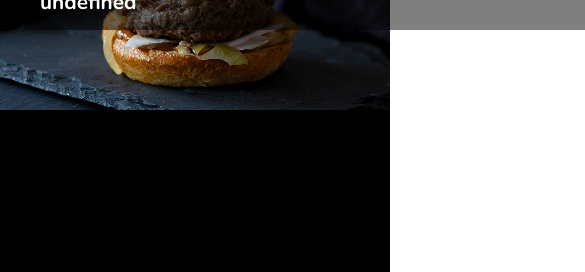
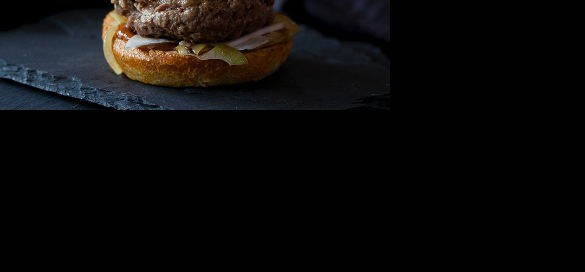
Before and after one commit to ClaudioCamba/restaurant-page, a website built with webpack: page dist/index.html in a window 390 px wide. Shown: the part 572-844 px from the top of the page, 585 px wide, since content can reach past the window. Built offline with nearby package versions, Linux system fonts and the light colour scheme; files whose address does not match are found by name.

Commit message:
Update array to object function, updated array values for menu page

```diff
--- a/src/css/style.css
+++ b/src/css/style.css
@@ -179,7 +179,7 @@ table {
 }
 
 body {
-  /* background-color: var(--black-color); */
+  background-color: var(--black-color);
   color: var(--white-color);
 }
 
@@ -223,7 +223,7 @@ header {
 }
 
 #content {
-  height: 100vh;
+  min-height: 100vh;
   background-image: url(http://127.0.0.1:5500/Learn-Web-Development/top_projects_repos/main_top_projects/restaurant-page/dist/a3a472bbe729025ab2d7.jpg);
   background-color: var(--black-color);
   background-position: right;
@@ -244,11 +244,11 @@ p.desc br {
 }
 
 /* Home Styling */
-.home-wrap {
+#content > div {
   width: 100%;
   height: 100%;
   max-width: 62.5rem;
-  display: flex;
+  padding-top: 10rem;
 }
 
 .home-wrap .copy-wrap {
--- a/src/data/copy.csv
+++ b/src/data/copy.csv
@@ -1,5 +1,15 @@
-Title,Burger!
-Intro,"Lorem ipsum dolor sit, amet consectetur adipisicing elit. Ratione, vel
-blanditiis. Nisi hic molestias accusantium, reiciendis commodi,
-perspiciatis iusto temporibus corrupti aspernatur fuga aliquam sunt
-eos porro cumque consectetur aperiam!"
+home-title,Burger!,,
+home-intro,"Lorem ipsum dolor sit, amet consectetur adipisicing elit. Ratione, vel blanditiis. Nisi hic molestias accusantium, reiciendis commodi, perspiciatis iusto temporibus corrupti aspernatur fuga aliquam sunt eos porro cumque consectetur aperiam!",,
+menu-title,Burger! Menu,,
+start-title,Starters,starter,3
+starter1,Starter 1,"Lorem ipsum dolor sit, amet consectetur adipisicing elit. Ratione, vel blanditiis. ",£5.00
+starter2,Starter 2,"Lorem ipsum dolor sit, amet consectetur adipisicing elit. Ratione, vel blanditiis. ",£5.00
+starter3,Starter 3,"Lorem ipsum dolor sit, amet consectetur adipisicing elit. Ratione, vel blanditiis. ",£5.00
+main-title,Mains,main,3
+main1,Main 1,"Lorem ipsum dolor sit, amet consectetur adipisicing elit. Ratione, vel blanditiis. ",£20.00
+main2,Main 2,"Lorem ipsum dolor sit, amet consectetur adipisicing elit. Ratione, vel blanditiis. ",£20.00
+main3,Main 3,"Lorem ipsum dolor sit, amet consectetur adipisicing elit. Ratione, vel blanditiis. ",£20.00
+dessert-title,Dessert,dessert,3
+dessert1,Dessert 1,"Lorem ipsum dolor sit, amet consectetur adipisicing elit. Ratione, vel blanditiis. ",£5.00
+dessert2,Dessert 2,"Lorem ipsum dolor sit, amet consectetur adipisicing elit. Ratione, vel blanditiis. ",£5.00
+dessert3,Dessert 3,"Lorem ipsum dolor sit, amet consectetur adipisicing elit. Ratione, vel blanditiis. ",£5.00
--- a/src/index.js
+++ b/src/index.js
@@ -5,7 +5,7 @@ import { contact } from './pages/contact';
 
 const content = document.querySelector('#content'); // Content wrap
 
-// Navigation
+// Build Navigation
 const navbar = () => {
     const ul = document.createElement('ul');
     const header = document.createElement('header');
@@ -27,7 +27,6 @@ const navbar = () => {
                 content.innerHTML = '';
                 content.appendChild(pages.func[i]);
                 e.target.classList.add('active');
-                console.log(e.target)
             }
         });
         ul.appendChild(li);
--- a/src/pages/home.js
+++ b/src/pages/home.js
@@ -2,13 +2,29 @@
 import data from './../data/copy.csv';
 
 // Convert array to object
-const obj = {};
-for (const val of data) { obj[val[0]] = val[1]; }
+const arrToObj = () => {
+    const obj = {};
+    for (const arr of data) {
+        if (arr.length === 2) {
+            obj[arr[0]] = arr[1];
+        } else if (arr.length > 2) {
+            obj[arr[0]] = [];
+            for (let x = 1; x < arr.length; x++) {
+                if (arr[x] !== '' && arr[x] !== undefined) {
+                    obj[arr[0]].push(arr[x]);
+                }
+            }
+        }
+    }
+    return obj;
+}
+
+const copy = arrToObj();
 
 // build main title
 const mainTitle = () => {
     const title = document.createElement('h1');
-    title.innerText = obj.Title;
+    title.innerText = copy['home-title'];
     title.classList.add('title');
     return title;
 }
@@ -16,7 +32,7 @@ const mainTitle = () => {
 // build intro paragraph
 const introDesc = () => {
     const para = document.createElement('p');
-    para.innerText = obj.Intro;
+    para.innerText = copy['home-intro'];
     para.classList.add('desc');
     return para;
 }
--- a/src/pages/menu.js
+++ b/src/pages/menu.js
@@ -1,7 +1,33 @@
 // a file called menu.js
 // import kvImg from './../img/restaurant-kv2.jpg';
+import data from './../data/copy.csv';
 
+const arrToObj = () => {
+    const obj = {};
+    for (const arr of data) {
+        if (arr.length === 2) {
+            obj[arr[0]] = arr[1];
+        } else if (arr.length > 2) {
+            obj[arr[0]] = [];
+            for (let x = 1; x < arr.length; x++) {
+                if (arr[x] !== '' && arr[x] !== undefined) {
+                    obj[arr[0]].push(arr[x]);
+                }
+            }
+        }
+    }
+    return obj;
+}
 
+let copy = arrToObj();
+
+// build main title
+const mainTitle = () => {
+    const title = document.createElement('h2');
+    title.innerText = copy['menu-title'];
+    title.classList.add('title');
+    return title;
+}
 // // build background img
 // const bgImg = () => {
 //     const img = new Image();
@@ -13,10 +39,15 @@
 //     img.classList.add('bg-img');
 //     return div;
 // }
+
+
+
+
 const menu = () => {
-    const el = document.createElement('h1');
-    el.innerText = 'Menu';
-    return el;
+    const menuContent = document.createElement('div'); // create main wrapper
+    menuContent.classList.add('menu-wrap');
+    menuContent.appendChild(mainTitle()); // building kv image
+    return menuContent;
 };
 
 export {
```
Also changed, not shown: dist/bundle.js, 2 other files.
